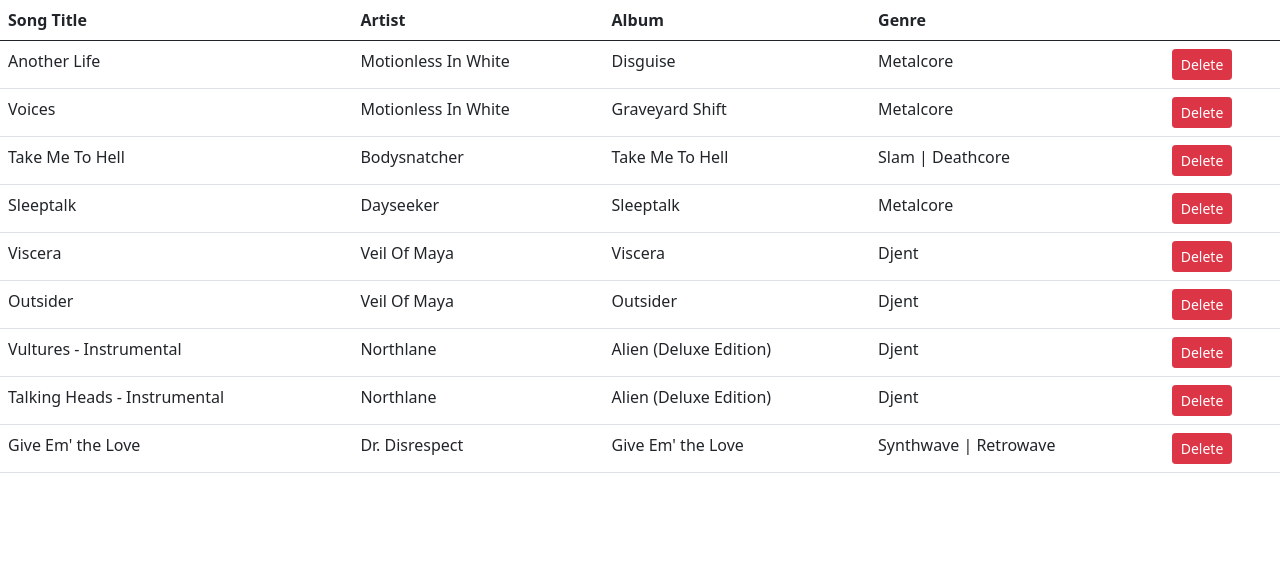
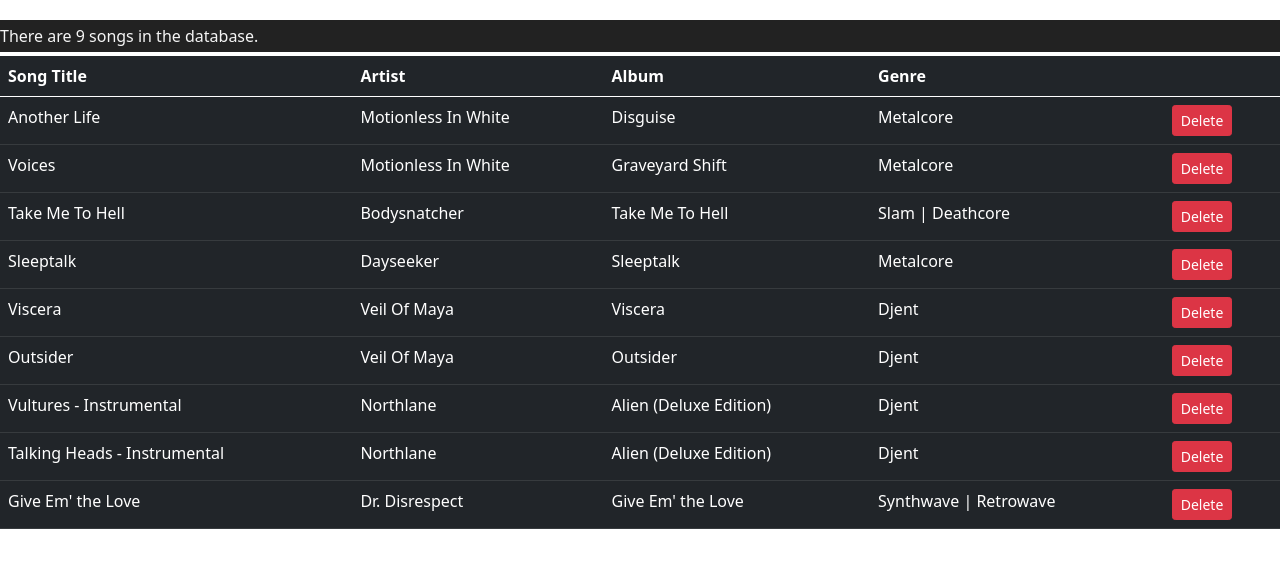
Before and after one commit to tomekki92/firstReactRepo, a React (Create React App) app: page / in a window 1280 px wide. Shown: the top 568 px of the page. Built offline with nearby package versions, Linux system fonts and the light colour scheme.

Commit message:
added song count in database on top

```diff
--- a/src/components/songs.jsx
+++ b/src/components/songs.jsx
@@ -12,8 +12,14 @@ class Songs extends Component {
   };
 
   render() {
+    const { length: songCount } = this.state.songs;
+    if (songCount === 0) return <h2>There are no songs in the database</h2>;
     return (
-      <table className="table">
+      <React.Fragment>
+        <p className="mb-1 pb-1 pt-1 mx-auto">
+          There are {songCount} songs in the database.
+        </p>
+        <table className="table table-dark">
           <thead>
             <tr>
               <th>Song Title</th>
@@ -44,6 +50,7 @@ class Songs extends Component {
             ))}
           </tbody>
         </table>
+      </React.Fragment>
     );
   }
 }
--- a/src/index.css
+++ b/src/index.css
@@ -1,13 +1,20 @@
 body {
   margin: 0;
-  font-family: -apple-system, BlinkMacSystemFont, 'Segoe UI', 'Roboto', 'Oxygen',
-    'Ubuntu', 'Cantarell', 'Fira Sans', 'Droid Sans', 'Helvetica Neue',
+  font-family: -apple-system, BlinkMacSystemFont, "Segoe UI", "Roboto", "Oxygen",
+    "Ubuntu", "Cantarell", "Fira Sans", "Droid Sans", "Helvetica Neue",
     sans-serif;
   -webkit-font-smoothing: antialiased;
   -moz-osx-font-smoothing: grayscale;
+  padding: 20px 0 0 0;
+  background-color: rgb(34, 34, 34);
 }
 
 code {
-  font-family: source-code-pro, Menlo, Monaco, Consolas, 'Courier New',
+  font-family: source-code-pro, Menlo, Monaco, Consolas, "Courier New",
     monospace;
 }
+
+p {
+  background-color: rgb(34, 34, 34);
+  color: whitesmoke;
+}
```
Lines whose indentation alone changed are shown as unchanged.
